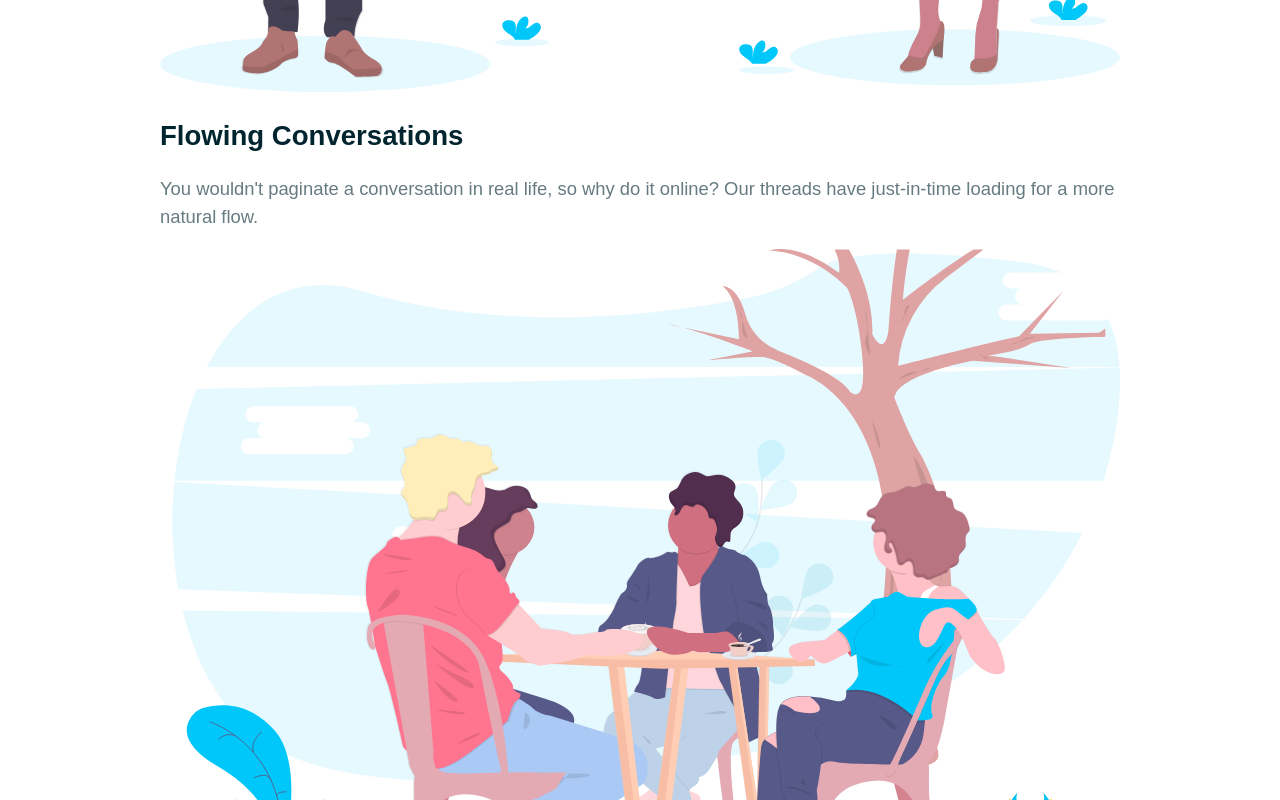
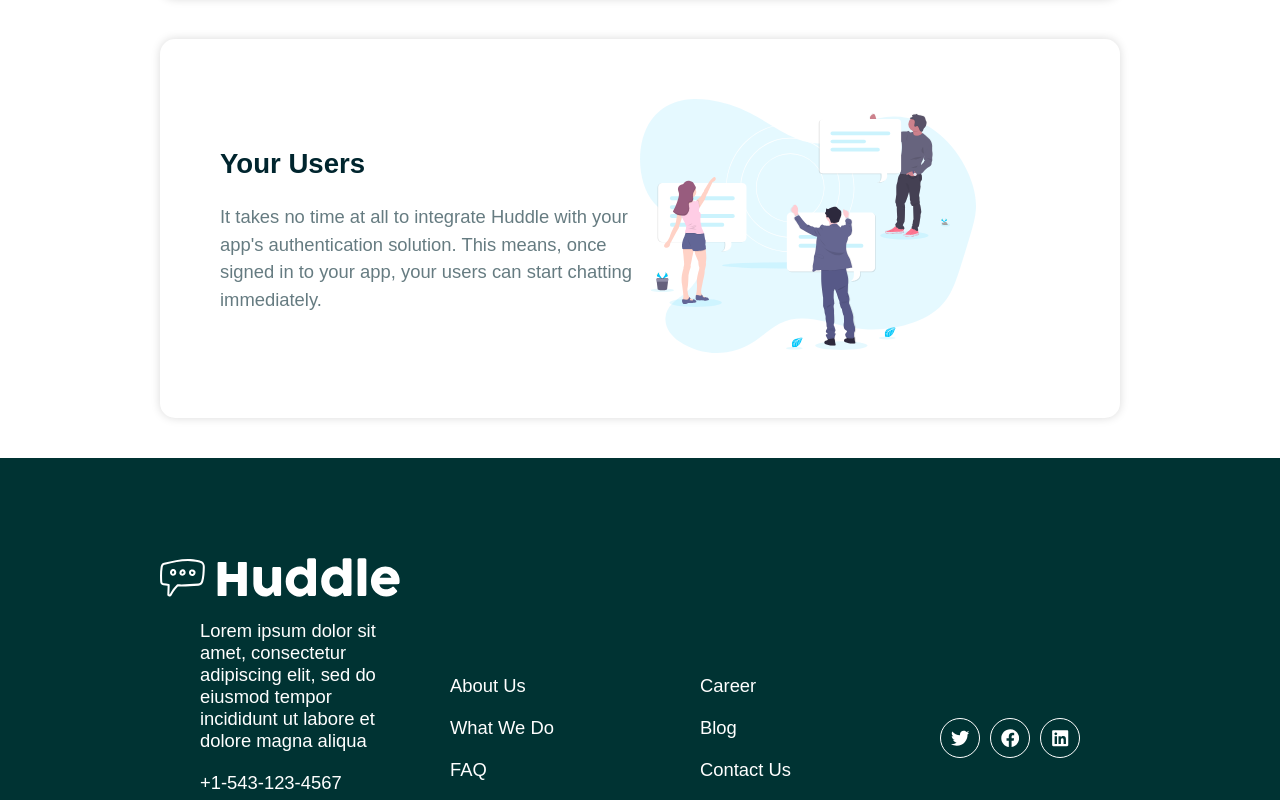
Before and after one commit to AnnaAn01/styled-components-project, a React (Create React App) app: page / in a window 1280 px wide. Shown: the part 1320-2120 px from the top of the page. Built offline with nearby package versions, Linux system fonts and the light colour scheme.

Commit message:
Addin cards and footer

```diff
--- a/package.json
+++ b/package.json
@@ -8,6 +8,7 @@
     "@testing-library/user-event": "^13.5.0",
     "react": "^18.1.0",
     "react-dom": "^18.1.0",
+    "react-icons": "^4.3.1",
     "react-scripts": "5.0.1",
     "styled-components": "^5.3.5",
     "web-vitals": "^2.1.4"
--- a/src/App.js
+++ b/src/App.js
@@ -1,5 +1,6 @@
 import { ThemeProvider } from "styled-components";
 import Header from "./components/Header";
+import Footer from "./components/Footer";
 import Card from "./components/Card";
 import { Container } from "./components/styles/Container.styled";
 import GlobalStyles from "./components/styles/Global";
@@ -26,6 +27,7 @@
             <Card key={index} item={item} />
           ))}
         </Container>
+        <Footer />
       </>
     </ThemeProvider>
   );
--- a/src/components/Card.js
+++ b/src/components/Card.js
@@ -1,6 +1,9 @@
+import { StyledCard } from "./styles/Card.styled";
+
 export default function Card({ item: { id, title, body, image } }) {
   return (
-    <div>
+    //  if id is even,  then (&& is short for then for a ternary without an else). So, if that's true, we want to pass in "row-reverse"
+    <StyledCard layout={id % 2 === 0 && "row-reverse"}>
       <div>
         <h2>{title}</h2>
         <p>{body}</p>
@@ -9,6 +12,6 @@
       <div>
         <img src={`./images/${image}`} alt="" />
       </div>
-    </div>
+    </StyledCard>
   );
 }
--- /dev/null
+++ b/src/components/Footer.js
@@ -0,0 +1,39 @@
+import SocialIcons from "./SocialIcons";
+import { Container } from "./styles/Container.styled";
+import { Flex } from "./styles/Flex.styled";
+import { StyledFooter } from "./styles/Footer.styled";
+
+export default function Footer() {
+  return (
+    <StyledFooter>
+      <Container>
+        <img src="./images/logo_white.svg" alt="" />
+        <Flex>
+          <ul>
+            <li>
+              Lorem ipsum dolor sit amet, consectetur adipiscing elit, sed do
+              eiusmod tempor incididunt ut labore et dolore magna aliqua
+            </li>
+            <li>+1-543-123-4567</li>
+            <li>example@huddle.com</li>
+          </ul>
+          <ul>
+            <li>About Us</li>
+            <li>What We Do</li>
+            <li>FAQ</li>
+          </ul>
+
+          <ul>
+            <li>Career</li>
+            <li>Blog</li>
+            <li>Contact Us</li>
+          </ul>
+
+          <SocialIcons />
+        </Flex>
+
+        <p>&copy; 2022 Huddle. All rights reserved</p>
+      </Container>
+    </StyledFooter>
+  );
+}
--- /dev/null
+++ b/src/components/SocialIcons.js
@@ -0,0 +1,24 @@
+import { FaTwitter, FaFacebook, FaLinkedin } from "react-icons/fa";
+import { StyledSocialIcons } from "./styles/SocialIcons.styled";
+
+export default function SocialIcons() {
+  return (
+    <StyledSocialIcons>
+      <li>
+        <a href="https://twitter.com">
+          <FaTwitter />
+        </a>
+      </li>
+      <li>
+        <a href="https://facebook.com">
+          <FaFacebook />
+        </a>
+      </li>
+      <li>
+        <a href="https://linkedin.com">
+          <FaLinkedin />
+        </a>
+      </li>
+    </StyledSocialIcons>
+  );
+}
--- /dev/null
+++ b/src/components/styles/Card.styled.js
@@ -0,0 +1,25 @@
+import styled from "styled-components";
+
+export const StyledCard = styled.div`
+  display: flex;
+  align-items: center;
+  background-color: #fff;
+  border-radius: 15px;
+  box-shadow: 0 0 10px rgba(0, 0, 0, 0.15);
+  margin: 40px 0;
+  padding: 60px;
+  flex-direction: ${({ layout }) => layout || "row"};
+
+  img {
+    width: 80%;
+  }
+
+  /* immediate div from this element */
+  & > div {
+    flex: 1;
+  }
+
+  @media (max-width: ${({ theme }) => theme.mobile}) {
+    flex-direction: column;
+  }
+`;
--- /dev/null
+++ b/src/components/styles/Footer.styled.js
@@ -0,0 +1,25 @@
+import styled from "styled-components";
+
+export const StyledFooter = styled.footer`
+  background-color: ${({ theme }) => theme.colors.footer};
+  color: #fff;
+  padding: 100px 0 60px;
+  ul {
+    list-style-type: none;
+  }
+  ul li {
+    margin-bottom: 20px;
+  }
+  p {
+    text-align: right;
+  }
+  @media (max-width: ${({ theme }) => theme.mobile}) {
+    text-align: center;
+    ul {
+      padding: 0;
+    }
+    p {
+      text-align: center;
+    }
+  }
+`;
--- /dev/null
+++ b/src/components/styles/SocialIcons.styled.js
@@ -0,0 +1,24 @@
+import styled from "styled-components";
+
+export const StyledSocialIcons = styled.div`
+  display: flex;
+  align-items: center;
+  justify-content: center;
+
+  li {
+    list-style: none;
+  }
+
+  a {
+    border: 1px solid #fff;
+    border-radius: 50%;
+    color: #fff;
+    display: inline-flex;
+    align-items: center;
+    justify-content: center;
+    margin-right: 10px;
+    height: 40px;
+    width: 40px;
+    text-decoration: none;
+  }
+`;
```
Also changed, not shown: 1 other file (tests, documents, lock files or other folders).
